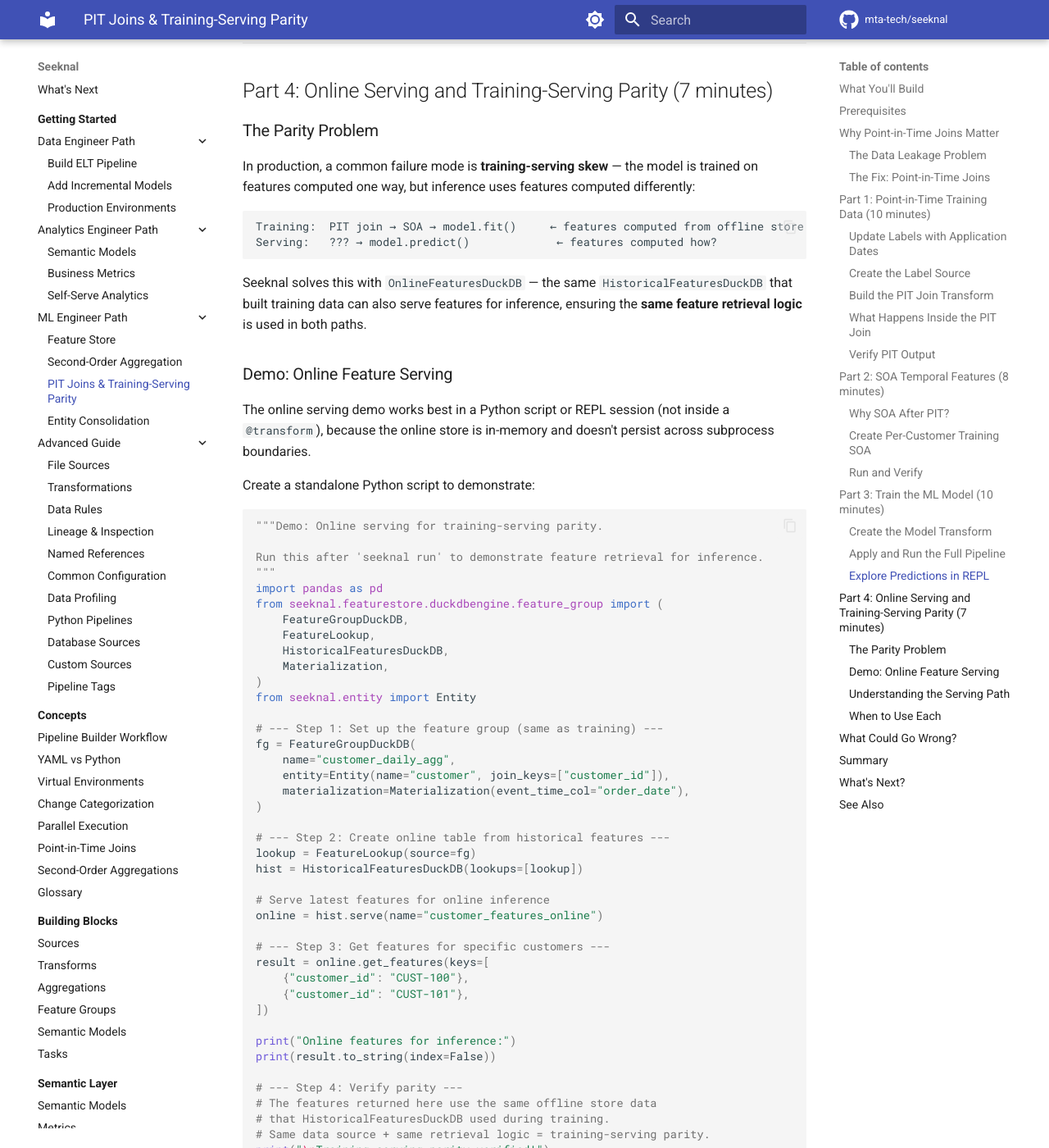
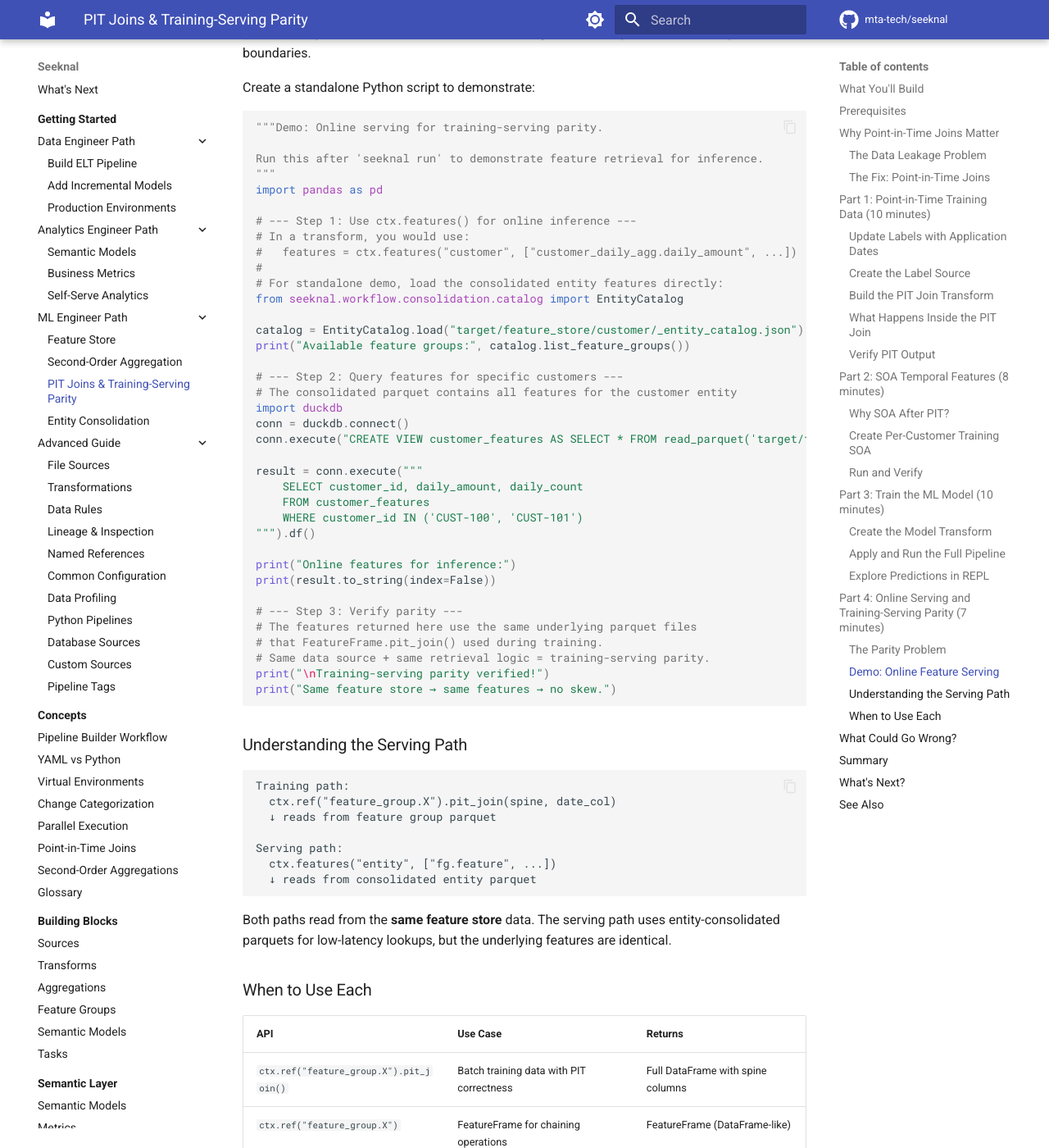
Before and after one commit to mta-tech/seeknal, an MkDocs documentation site: the page built from docs/getting-started/ml-engineer-path/3-training-serving-parity.md, in a window 1280 px wide and 1400 px high, scrolled down 12845 px. Shown: the whole window at 82% size. Built offline with MkDocs 1.6.1 and Material for MkDocs 9.7.7, drawn with Linux system fonts in a browser that asks for light colours; comment, search, counter and statistics services are not loaded; some of the changed text lies outside the part shown.

Commit message:
docs: update Chapter 3 to use FeatureFrame API
Replace old HistoricalFeaturesDuckDB approach with newer FeatureFrame.pit_join():
- Simpler syntax: ctx.ref("feature_group.X").pit_join(spine, date_col)
- Automatic entity metadata handling
- Cleaner online serving demo using ctx.features()

Co-Authored-By: Claude Opus 4.6 <noreply@anthropic.com>

````diff
--- a/docs/getting-started/ml-engineer-path/3-training-serving-parity.md
+++ b/docs/getting-started/ml-engineer-path/3-training-serving-parity.md
@@ -15,7 +15,7 @@ source.churn_labels (spine: customer_id + application_date + churned)
          |
 @transform: pit_training_data
   PIT-joins feature_group.customer_daily_agg (from Ch2)
-  Uses HistoricalFeaturesDuckDB with spine
+  Uses FeatureFrame.pit_join() for point-in-time correctness
          |
 SOA: customer_training_features
   Per-customer temporal features (spending trends, recency windows)
@@ -25,11 +25,11 @@ SOA: customer_training_features
   Returns predictions + feature importance
          |
 REPL: Online serving demo
-  OnlineFeaturesDuckDB.get_features() for inference parity
+  ctx.features() for inference parity
 ```
 
 **After this chapter, you'll have:**
-- Point-in-time correct training data using `HistoricalFeaturesDuckDB`
+- Point-in-time correct training data using `FeatureFrame.pit_join()`
 - Per-customer temporal features via the SOA engine (reusing Ch2's patterns)
 - An ML model trained inside a `@transform` node
 - Online serving demo proving training-serving parity
@@ -143,7 +143,7 @@ seeknal apply draft_source_churn_labels.py
 
 ### Build the PIT Join Transform
 
-This is the key step — using `HistoricalFeaturesDuckDB` inside a `@transform` to create temporally correct training data:
+This is the key step — using `FeatureFrame.pit_join()` inside a `@transform` to create temporally correct training data:
 
 ```bash
 seeknal draft transform pit_training_data --python --deps pandas,duckdb
@@ -163,19 +163,12 @@ Edit `draft_transform_pit_training_data.py`:
 
 """Transform: Point-in-time join of customer features with churn labels.
 
-Uses HistoricalFeaturesDuckDB to ensure features are as-of each customer's
+Uses FeatureFrame.pit_join() to ensure features are as-of each customer's
 application_date — no data leakage from future events.
 """
 
 import pandas as pd
 from seeknal.pipeline import transform
-from seeknal.featurestore.duckdbengine.feature_group import (
-    FeatureGroupDuckDB,
-    FeatureLookup,
-    HistoricalFeaturesDuckDB,
-    Materialization,
-)
-from seeknal.entity import Entity
 
 
 @transform(
@@ -187,37 +180,17 @@ def pit_training_data(ctx):
     # Load labels (the "spine" for PIT join)
     labels = ctx.ref("source.churn_labels")
 
-    # Load daily features from Chapter 2
-    daily_features = ctx.ref("feature_group.customer_daily_agg")
-
-    # Create a FeatureGroupDuckDB pointing to the daily features
-    # event_time_col="order_date" tells the PIT join which column has the feature timestamp
-    fg = FeatureGroupDuckDB(
-        name="customer_daily_agg",
-        entity=Entity(name="customer", join_keys=["customer_id"]),
-        materialization=Materialization(event_time_col="order_date"),
-    )
-
-    # Set the daily features as the feature group's data
-    fg.set_dataframe(daily_features).set_features()
-
-    # Write to offline store so HistoricalFeaturesDuckDB can read it
-    fg.write()
-
-    # Create PIT join: for each label row, get features as-of application_date
-    lookup = FeatureLookup(source=fg)
-    hist = HistoricalFeaturesDuckDB(lookups=[lookup])
-    hist = hist.using_spine(
+    # ctx.ref() on feature_group nodes returns a FeatureFrame
+    # Use pit_join() for point-in-time correctness:
+    #   - For each label row, finds features where event_time <= application_date
+    #   - Keeps only the most recent feature row per customer
+    training_data = ctx.ref("feature_group.customer_daily_agg").pit_join(
         spine=labels,
         date_col="application_date",
         keep_cols=["churned"],
     )
 
-    # Execute PIT join — returns one row per spine entry
-    # Each customer gets features from the most recent event <= application_date
-    pit_df = hist.to_dataframe_with_spine()
-
-    return pit_df
+    return training_data
 ```
 
 ```bash
@@ -227,7 +200,7 @@ seeknal apply draft_transform_pit_training_data.py
 
 ### What Happens Inside the PIT Join
 
-The `HistoricalFeaturesDuckDB.to_dataframe_with_spine()` method:
+The `FeatureFrame.pit_join()` method:
 
 1. Takes each row from the spine (labels with `application_date`)
 2. Joins with features where `event_time <= application_date`
@@ -248,11 +221,13 @@ CUST-105 (application_date = Jan 16):
   PIT join picks: Jan 12 row (only row <= Jan 16)
 ```
 
-!!! tip "PIT Join Inside @transform"
-    Keeping the PIT join inside a `@transform` means:
+!!! tip "FeatureFrame API Benefits"
+    The `FeatureFrame` API (introduced in v2.3.0) provides:
 
-    - `seeknal run` executes the full pipeline end-to-end
-    - Reproducible: same spine + same features = same training data
+    - **Cleaner syntax**: `ctx.ref("feature_group.X").pit_join(spine, date_col)`
+    - **Automatic metadata**: Entity and event_time_col are inferred from the feature group
+    - **Chainable**: Can chain `.pit_join()`, `.as_of()`, and other operations
+    - **Duck-typed**: Works like a DataFrame but carries feature store metadata
     - Queryable in REPL like any other transform output
 
 ### Verify PIT Output
@@ -614,7 +589,7 @@ Training:  PIT join → SOA → model.fit()     ← features computed from offli
 Serving:   ??? → model.predict()             ← features computed how?
 ```
 
-Seeknal solves this with `OnlineFeaturesDuckDB` — the same `HistoricalFeaturesDuckDB` that built training data can also serve features for inference, ensuring the **same feature retrieval logic** is used in both paths.
+Seeknal solves this with `ctx.features()` — the same `FeatureFrame` that built training data can also serve features for inference, ensuring the **same feature retrieval logic** is used in both paths.
 
 ### Demo: Online Feature Serving
 
@@ -628,68 +603,61 @@ Create a standalone Python script to demonstrate:
 Run this after 'seeknal run' to demonstrate feature retrieval for inference.
 """
 import pandas as pd
-from seeknal.featurestore.duckdbengine.feature_group import (
-    FeatureGroupDuckDB,
-    FeatureLookup,
-    HistoricalFeaturesDuckDB,
-    Materialization,
-)
-from seeknal.entity import Entity
 
-# --- Step 1: Set up the feature group (same as training) ---
-fg = FeatureGroupDuckDB(
-    name="customer_daily_agg",
-    entity=Entity(name="customer", join_keys=["customer_id"]),
-    materialization=Materialization(event_time_col="order_date"),
-)
+# --- Step 1: Use ctx.features() for online inference ---
+# In a transform, you would use:
+#   features = ctx.features("customer", ["customer_daily_agg.daily_amount", ...])
+#
+# For standalone demo, load the consolidated entity features directly:
+from seeknal.workflow.consolidation.catalog import EntityCatalog
 
-# --- Step 2: Create online table from historical features ---
-lookup = FeatureLookup(source=fg)
-hist = HistoricalFeaturesDuckDB(lookups=[lookup])
+catalog = EntityCatalog.load("target/feature_store/customer/_entity_catalog.json")
+print("Available feature groups:", catalog.list_feature_groups())
 
-# Serve latest features for online inference
-online = hist.serve(name="customer_features_online")
+# --- Step 2: Query features for specific customers ---
+# The consolidated parquet contains all features for the customer entity
+import duckdb
+conn = duckdb.connect()
+conn.execute("CREATE VIEW customer_features AS SELECT * FROM read_parquet('target/feature_store/customer/features.parquet')")
 
-# --- Step 3: Get features for specific customers ---
-result = online.get_features(keys=[
-    {"customer_id": "CUST-100"},
-    {"customer_id": "CUST-101"},
-])
+result = conn.execute("""
+    SELECT customer_id, daily_amount, daily_count
+    FROM customer_features
+    WHERE customer_id IN ('CUST-100', 'CUST-101')
+""").df()
 
 print("Online features for inference:")
 print(result.to_string(index=False))
 
-# --- Step 4: Verify parity ---
-# The features returned here use the same offline store data
-# that HistoricalFeaturesDuckDB used during training.
+# --- Step 3: Verify parity ---
+# The features returned here use the same underlying parquet files
+# that FeatureFrame.pit_join() used during training.
 # Same data source + same retrieval logic = training-serving parity.
 print("\nTraining-serving parity verified!")
-print("Same FeatureGroupDuckDB → same features → no skew.")
+print("Same feature store → same features → no skew.")
 ```
 
 ### Understanding the Serving Path
 
 ```
 Training path:
-  HistoricalFeaturesDuckDB.using_spine(labels) → .to_dataframe_with_spine()
-  ↓ reads from offline store
+  ctx.ref("feature_group.X").pit_join(spine, date_col)
+  ↓ reads from feature group parquet
 
 Serving path:
-  HistoricalFeaturesDuckDB → .serve(name="online_table")
-  ↓ reads from offline store → writes to online store
-  OnlineFeaturesDuckDB.get_features(keys=[...])
-  ↓ reads from online store
+  ctx.features("entity", ["fg.feature", ...])
+  ↓ reads from consolidated entity parquet
 ```
 
-Both paths read from the **same offline store** data. The serving path adds an online store layer for low-latency lookups, but the underlying features are identical.
+Both paths read from the **same feature store** data. The serving path uses entity-consolidated parquets for low-latency lookups, but the underlying features are identical.
 
 ### When to Use Each
 
 | API | Use Case | Returns |
 |-----|----------|---------|
-| `hist.to_dataframe_with_spine()` | Batch training data with PIT correctness | Full DataFrame with spine columns |
-| `hist.to_dataframe()` | Batch feature retrieval (all features) | Full DataFrame |
-| `hist.serve()` → `online.get_features()` | Real-time inference for specific entities | Features for requested keys |
+| `ctx.ref("feature_group.X").pit_join()` | Batch training data with PIT correctness | Full DataFrame with spine columns |
+| `ctx.ref("feature_group.X")` | FeatureFrame for chaining operations | FeatureFrame (DataFrame-like) |
+| `ctx.features("entity", [...])` | Real-time inference for specific features | DataFrame with requested columns |
 
 !!! success "Congratulations!"
     You've built a production-grade ML pipeline with:
@@ -704,21 +672,21 @@ Both paths read from the **same offline store** data. The serving path adds an o
 ## What Could Go Wrong?
 
 !!! danger "Common Pitfalls"
-    **1. HistoricalFeaturesDuckDB returns empty DataFrame**
+    **1. FeatureFrame.pit_join() returns empty DataFrame**
 
     - Symptom: PIT join returns 0 rows or all NULLs
-    - Cause: The feature group hasn't been written to the offline store
-    - Fix: Ensure `fg.write()` is called before the PIT join, or that `seeknal run` has previously materialized the feature group
+    - Cause: The feature group hasn't been materialized by `seeknal run`
+    - Fix: Ensure `seeknal run` has previously executed and materialized the feature group to parquet
 
     **2. scikit-learn import name**
 
     - Symptom: `ModuleNotFoundError: No module named 'sklearn'`
     - Fix: In PEP 723 header, use `scikit-learn` (the PyPI name), not `sklearn`
 
-    **3. event_time_col doesn't match**
+    **3. event_time column mismatch**
 
     - Symptom: PIT join returns wrong results or all the same row
-    - Fix: Ensure `Materialization(event_time_col="order_date")` matches the actual date column in your feature group output. The PIT join uses this column to filter `event_time <= application_date`
+    - Fix: Ensure the feature group's `event_time_col` matches the actual date column. The PIT join filters `event_time <= date_col` from the spine
 
     **4. All customers get the same features**
 
@@ -741,20 +709,18 @@ Both paths read from the **same offline store** data. The serving path adds an o
 
 In this chapter, you learned:
 
-- [x] **Point-in-Time Joins** — `HistoricalFeaturesDuckDB` prevents data leakage by joining features as-of each `application_date`
+- [x] **Point-in-Time Joins** — `FeatureFrame.pit_join()` prevents data leakage by joining features as-of each `application_date`
 - [x] **SOA for Training Features** — Per-customer temporal aggregations using the same engine from Chapter 2
 - [x] **ML Model in Pipeline** — Train scikit-learn models inside `@transform` nodes
-- [x] **Training-Serving Parity** — `OnlineFeaturesDuckDB.get_features()` uses the same feature store as training
+- [x] **Training-Serving Parity** — `ctx.features()` uses the same feature store as training
 
 **Key APIs:**
 
 | API | Purpose |
 |-----|---------|
-| `HistoricalFeaturesDuckDB` | Point-in-time feature retrieval for training |
-| `.using_spine(df, date_col)` | Set the label spine with application dates |
-| `.to_dataframe_with_spine()` | Execute PIT join |
-| `.serve(name)` | Create online table for inference |
-| `OnlineFeaturesDuckDB.get_features()` | Real-time feature lookup |
+| `ctx.ref("feature_group.X")` | Returns FeatureFrame with entity metadata |
+| `FeatureFrame.pit_join(spine, date_col, keep_cols)` | Point-in-time join for training |
+| `ctx.features("entity", ["fg.feature", ...])` | Real-time feature lookup from consolidated store |
 
 **Key Commands:**
 ```bash
````
